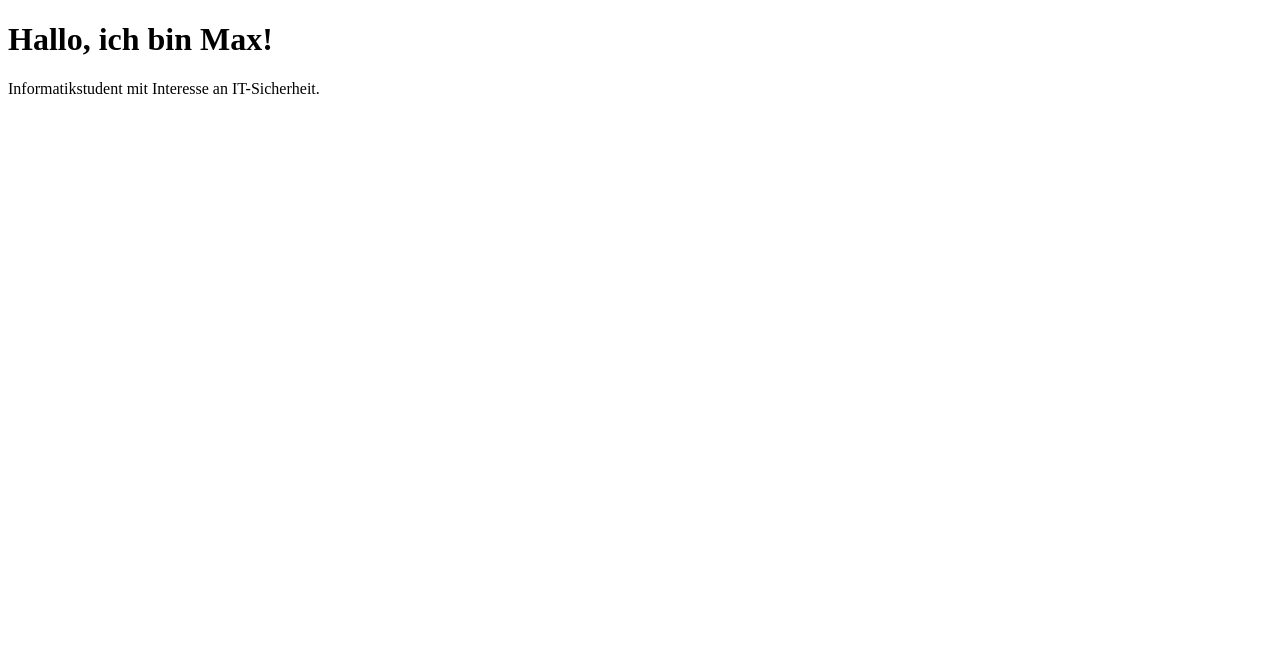
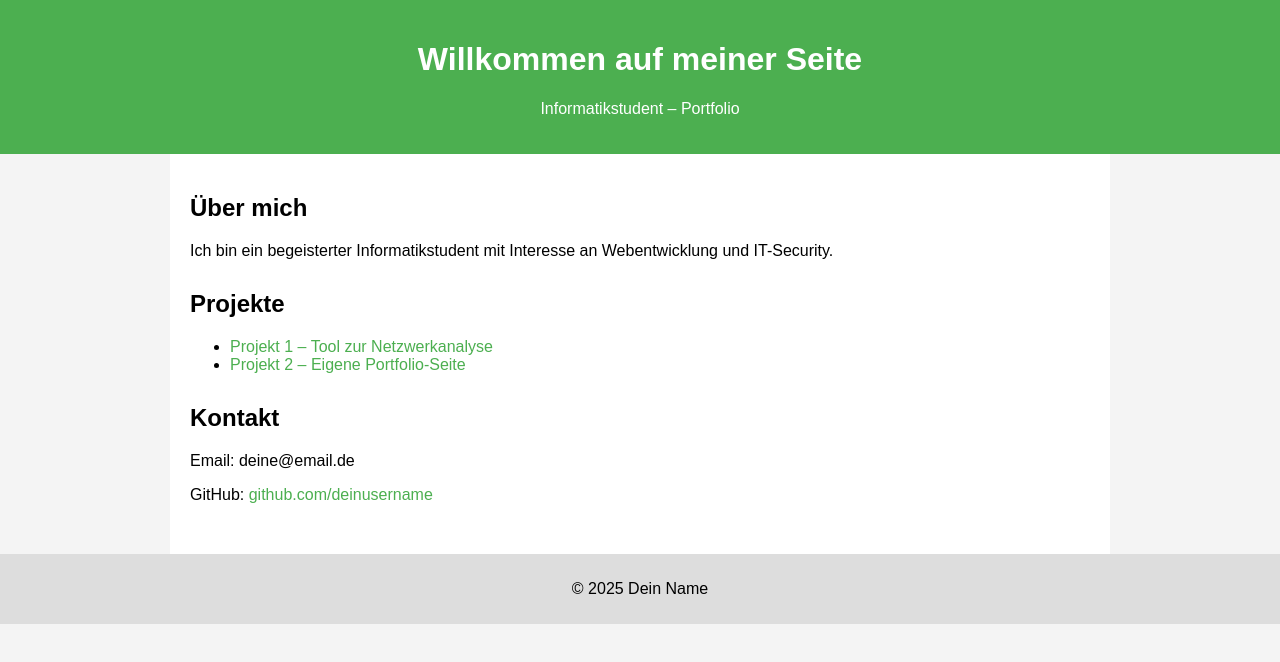
Before and after one commit to iliwork/iliwork.github.io, a plain HTML site: page index.html in a window 1280 px wide. Drawn offline with Linux system fonts and the light colour scheme.

Commit message:
remastered

```diff
--- a/index.html
+++ b/index.html
@@ -1,10 +1,71 @@
 <!DOCTYPE html>
-<html>
+<html lang="de">
 <head>
+  <meta charset="UTF-8" />
+  <meta name="viewport" content="width=device-width, initial-scale=1.0" />
   <title>Mein Portfolio</title>
+  <style>
+    body {
+      font-family: Arial, sans-serif;
+      background-color: #f4f4f4;
+      margin: 0;
+      padding: 0;
+    }
+    header {
+      background-color: #4CAF50;
+      color: white;
+      padding: 20px;
+      text-align: center;
+    }
+    main {
+      padding: 20px;
+      max-width: 900px;
+      margin: auto;
+      background: white;
+    }
+    section {
+      margin-bottom: 30px;
+    }
+    footer {
+      text-align: center;
+      padding: 10px;
+      background-color: #ddd;
+    }
+    a {
+      color: #4CAF50;
+      text-decoration: none;
+    }
+  </style>
 </head>
 <body>
-  <h1>Hallo, ich bin Max!</h1>
-  <p>Informatikstudent mit Interesse an IT-Sicherheit.</p>
+  <header>
+    <h1>Willkommen auf meiner Seite</h1>
+    <p>Informatikstudent – Portfolio</p>
+  </header>
+
+  <main>
+    <section>
+      <h2>Über mich</h2>
+      <p>Ich bin ein begeisterter Informatikstudent mit Interesse an Webentwicklung und IT-Security.</p>
+    </section>
+
+    <section>
+      <h2>Projekte</h2>
+      <ul>
+        <li><a href="https://github.com/deinusername/projekt1">Projekt 1 – Tool zur Netzwerkanalyse</a></li>
+        <li><a href="https://github.com/deinusername/projekt2">Projekt 2 – Eigene Portfolio-Seite</a></li>
+      </ul>
+    </section>
+
+    <section>
+      <h2>Kontakt</h2>
+      <p>Email: deine@email.de</p>
+      <p>GitHub: <a href="https://github.com/deinusername">github.com/deinusername</a></p>
+    </section>
+  </main>
+
+  <footer>
+    <p>&copy; 2025 Dein Name</p>
+  </footer>
 </body>
 </html>
```
